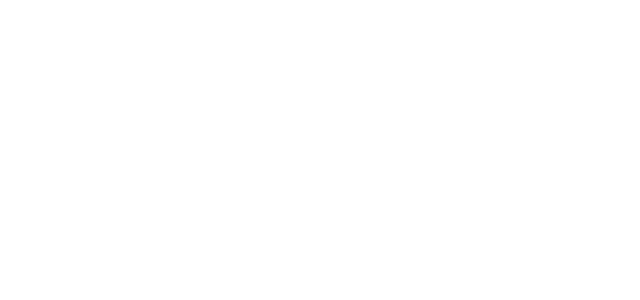
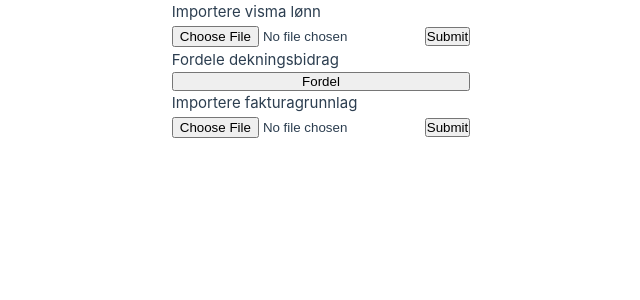
Before and after one commit to Glasspaper-Solutions/invoicing, a Vue app: page / in a window 1280 px wide. Shown: the top 300 px of the page, without its empty margins (319-959 px from the left). Built offline with nearby package versions, Linux system fonts and the light colour scheme.

Commit message:
Created file upload buttons

```diff
--- a/src/App.vue
+++ b/src/App.vue
@@ -4,7 +4,18 @@
       <!--content-->
     </div>
     <div class="column uploads">
-      <!--content-->
+      <p>Importere visma lønn</p>
+      <form action="/action_page.php">
+        <input type="file" id="visma-lønn" name="VismaLønn">
+        <input type="submit">
+      </form>
+      <p>Fordele dekningsbidrag</p>
+      <button>Fordel</button>
+      <p>Importere fakturagrunnlag</p>
+      <form action="/action_page.php">
+        <input type="file" id="fakturagrunnlag" name="Fakturagrunnlag">
+        <input type="submit">
+      </form>
     </div>
     <div class="column log">
       <!--content-->
```
